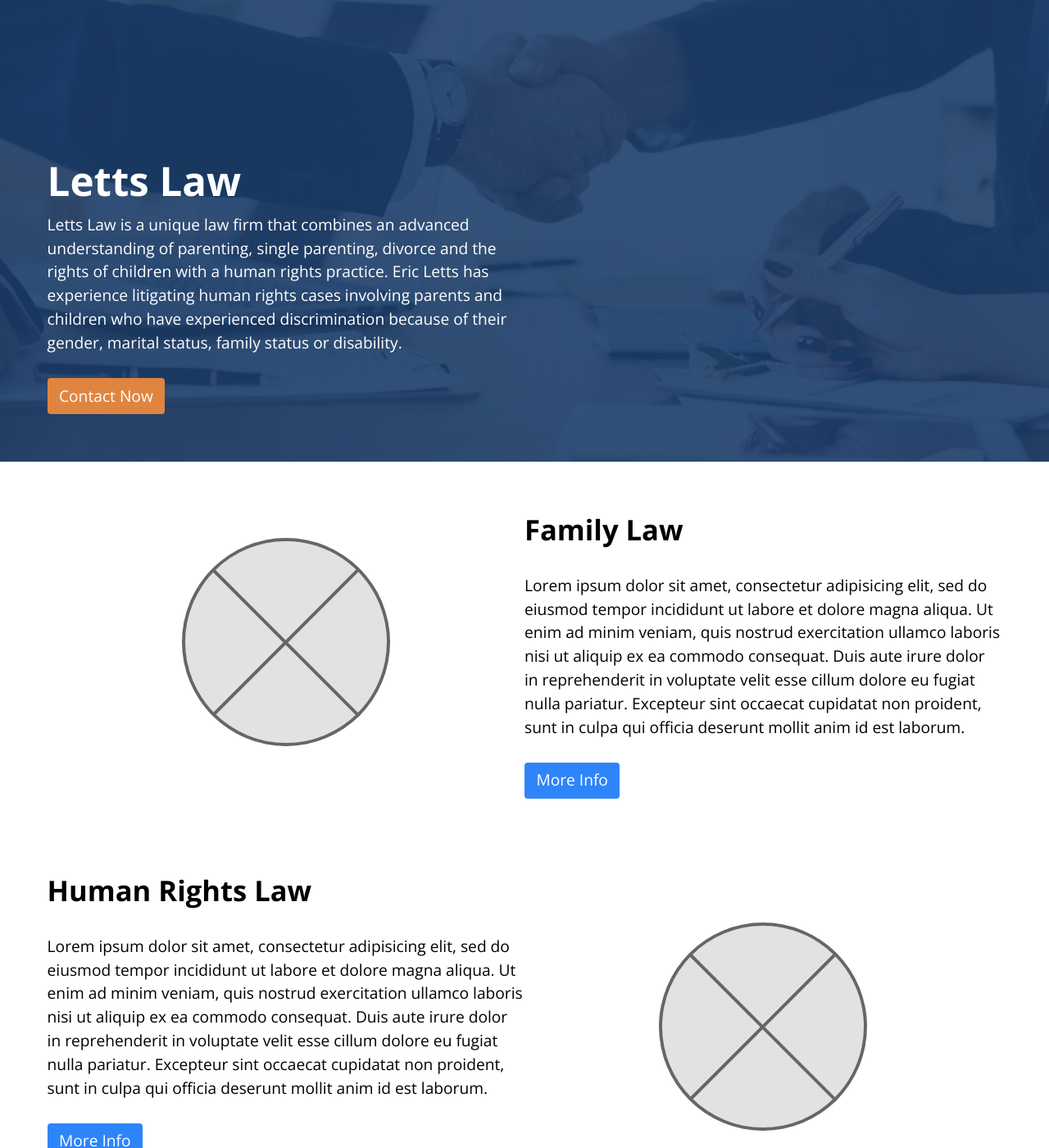
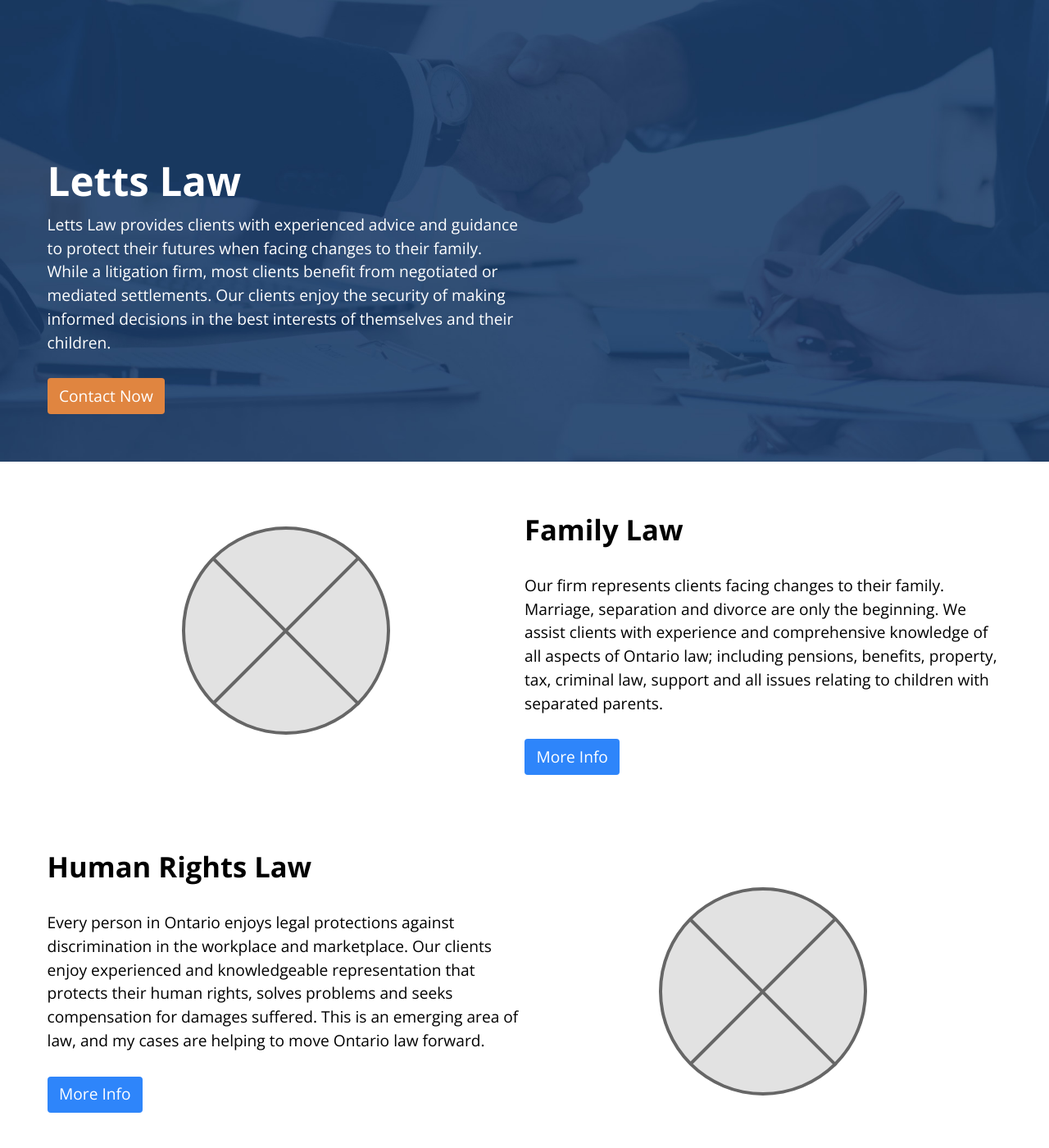
Before and after one commit to Ten-3/letts-law, a Jekyll site: the page built from index.html, in a window 1280 px wide and 1400 px high, scrolled down 285 px. Shown: the whole window at 82% size. Built offline with Jekyll 4.4.1, drawn with Linux system fonts in a browser that asks for light colours.

Commit message:
Add contents

```diff
--- a/contact.html
+++ b/contact.html
@@ -60,7 +60,7 @@ layout: contact-default
 
           <div class="unit gutter-half pad-t-1-4 pad-b-1-2 xs-1 s-1 m-1 push-2">
             <input id="agree" type="checkbox" required>
-            <label for="agree">Please check to confirm that you understand that sending this inquiry does not form a contract, retainer or agreement to provide legal advice. There may be limitations periods and steps that you need to take to protect your rights.</label>
+            <label for="agree"> Please check to confirm that you understand that sending this inquiry does not form a contract, retainer or agreement to provide legal advice. There may be limitations periods and steps that you need to take to protect your rights.</label>
           </div>
 
           <div class="gutter-half">
--- a/family-law.html
+++ b/family-law.html
@@ -6,7 +6,7 @@ layout: default
     <div class="push sub-banner family-law-banner embed embed-24by10 relative">
       <div class="banner-content absolute pin-lb island-2 max-length w-1" alt="Human Rights Law Banner">
         <h1 class="banner-title zetta push-1-4">Family Law</h1>
-        <p class="banner-info">Lorem ipsum dolor sit amet, consectetur adipiscing elit, sed do eiusmod tempor incididunt ut labore et dolore magna aliqua. Ut </p>
+        <p class="banner-info">Letts Law provides comprehensive family law legal services to help anyone experiencing or contemplating a change within their family.  With a solid litigation experience and infrastructure, our clients enjoy the ability to make informed decisions without fear.</p>
         <a class="btn contact-btn text-center" href="{{site.baseurl}}/contact/">Contact Now</a>
       </div>
     </div>
@@ -48,7 +48,7 @@ layout: default
     <div class="push gutter-2 family-law-info-banner grid">
       <div class="unit xs-1 s-1 m-1-2 gutter pad-t pad-b-0">
         <h1>More Info</h1>
-        <p>Lorem ipsum dolor sit amet, consectetur adipisicing elit, sed do eiusmod tempor incididunt ut labore et dolore magna aliqua. Ut enim ad minim veniam, quis nostrud exercitation ullamco laboris nisi ut aliquip ex ea commodo consequat.</p>
+        <p>Our firm provides family litigation services in all levels of Ontario court as well as administrative tribunals respecting pensions and benefits. Aside from litigation, we represent clients with amicable and negotiated separations and divorces. We also provide planning advice and services relating to wills, estates, powers of attorney and cohabitation agreements.</p>
       </div>
       <div class="unit xs-1 s-1 m-1-2 gutter pad-b pad-t">
         <img class="img-flex" src="../images/placeholder-3by2.svg" alt="Family Law Information">
--- a/human-rights.html
+++ b/human-rights.html
@@ -6,7 +6,7 @@ layout: default
     <div class="push sub-banner human-rights-banner embed embed-24by10 relative">
       <div class="banner-content absolute pin-lb island-2 max-length w-1" alt="Human Rights Law Banner">
         <h1 class="banner-title zetta push-1-4">Human Rights Law </h1>
-        <p class="banner-info">Lorem ipsum dolor sit amet, consectetur adipiscing elit, sed do eiusmod tempor incididunt ut labore et dolore magna aliqua. Ut </p>
+        <p class="banner-info">Letts Law is a firm with experience and knowledge representing clients facing violations of their human rights. Our focus is on disability, family status, gender and marital status discrimination. We represent clients at all levels of Ontario courts and tribunals.</p>
         <a class="btn contact-btn text-center" href="{{site.baseurl}}/contact/">Contact Now</a>
       </div>
     </div>
@@ -49,7 +49,7 @@ layout: default
     <div class="push gutter embed embed-3by1 human-rights-info-banner grid">
       <div class="unit xs-1 s-1 m-1-2 gutter pad-t pad-b-0">
         <h1>More Info</h1>
-        <p>Lorem ipsum dolor sit amet, consectetur adipisicing elit, sed do eiusmod tempor incididunt ut labore et dolore magna aliqua. Ut enim ad minim veniam, quis nostrud exercitation ullamco laboris nisi ut aliquip ex ea commodo consequat.</p>
+        <p>Letts Law provides consultation and litigation legal services for anyone facing disability, family status, gender and marital status discrimination and contemplating a proceeding in Ontario Courts, the Ontario Human Rights Tribunal or a complaint to the Canadian Human Rights Commissioner. Whether a service or employment issue, contact us for a free consultation</p>
       </div>
       <div class="unit xs-1 s-1 m-1-2 gutter pad-b pad-t">
         <img class="img-flex" src="../images/placeholder-3by2.svg" alt="Human Rights Information">
--- a/index.html
+++ b/index.html
@@ -6,7 +6,7 @@ layout: default
     <div class="push home-banner embed embed-16by9 relative">
       <div class="banner-content absolute pin-lb island-2 max-length w-1">
         <h1 class="banner-title nina push-1-4">Letts Law</h1>
-        <p class="banner-info">Letts Law is a unique law firm that combines an advanced understanding of parenting, single parenting, divorce and the rights of children with a human rights practice. Eric Letts has experience litigating human rights cases involving parents and children who have experienced discrimination because of their gender, marital status, family status or disability.</p>
+        <p class="banner-info">Letts Law provides clients with experienced advice and guidance to protect their futures when facing changes to their family. While a litigation firm, most clients benefit from negotiated or mediated settlements. Our clients enjoy the security of making informed decisions in the best interests of themselves and their children.</p>
         <a class="btn contact-btn text-center" href="{{site.baseurl}}/contact/">Contact Now</a>
       </div>
     </div>
@@ -17,7 +17,7 @@ layout: default
       </div>
       <div class="unit xs-1 s-1 m-1-2 l-1-2 xl-1-2">
         <h2 class="exa">Family Law</h2>
-        <p>Lorem ipsum dolor sit amet, consectetur adipisicing elit, sed do eiusmod tempor incididunt ut labore et dolore magna aliqua. Ut enim ad minim veniam, quis nostrud exercitation ullamco laboris nisi ut aliquip ex ea commodo consequat. Duis aute irure dolor in reprehenderit in voluptate velit esse cillum dolore eu fugiat nulla pariatur. Excepteur sint occaecat cupidatat non proident, sunt in culpa qui officia deserunt mollit anim id est laborum.</p>
+        <p>Our firm represents clients facing changes to their family. Marriage, separation and divorce are only the beginning. We assist clients with experience and comprehensive knowledge of all aspects of Ontario law; including pensions, benefits, property, tax, criminal law, support and all issues relating to children with separated parents.</p>
         <a class="btn text-center" href="{{site.baseurl}}/family-law/">More Info</a>
       </div>
     </div>
@@ -25,7 +25,7 @@ layout: default
     <div class="push-2 gutter-2 grid grid-middle human-rights-section">
       <div class="unit xs-1 s-1 m-1-2 l-1-2 xl-1-2">
         <h2 class="exa">Human Rights Law</h2>
-        <p>Lorem ipsum dolor sit amet, consectetur adipisicing elit, sed do eiusmod tempor incididunt ut labore et dolore magna aliqua. Ut enim ad minim veniam, quis nostrud exercitation ullamco laboris nisi ut aliquip ex ea commodo consequat. Duis aute irure dolor in reprehenderit in voluptate velit esse cillum dolore eu fugiat nulla pariatur. Excepteur sint occaecat cupidatat non proident, sunt in culpa qui officia deserunt mollit anim id est laborum.</p>
+        <p>Every person in Ontario enjoys legal protections against discrimination in the workplace and marketplace. Our clients enjoy experienced and knowledgeable representation that protects their human rights, solves problems and seeks compensation for damages suffered. This is an emerging area of law, and my cases are helping to move Ontario law forward.</p>
         <a class="btn text-center" href="{{site.baseurl}}/human-rights/">More Info</a>
       </div>
       <div class="unit xs-1 s-1 m-1-2 l-1-2 xl-1-2">
```
